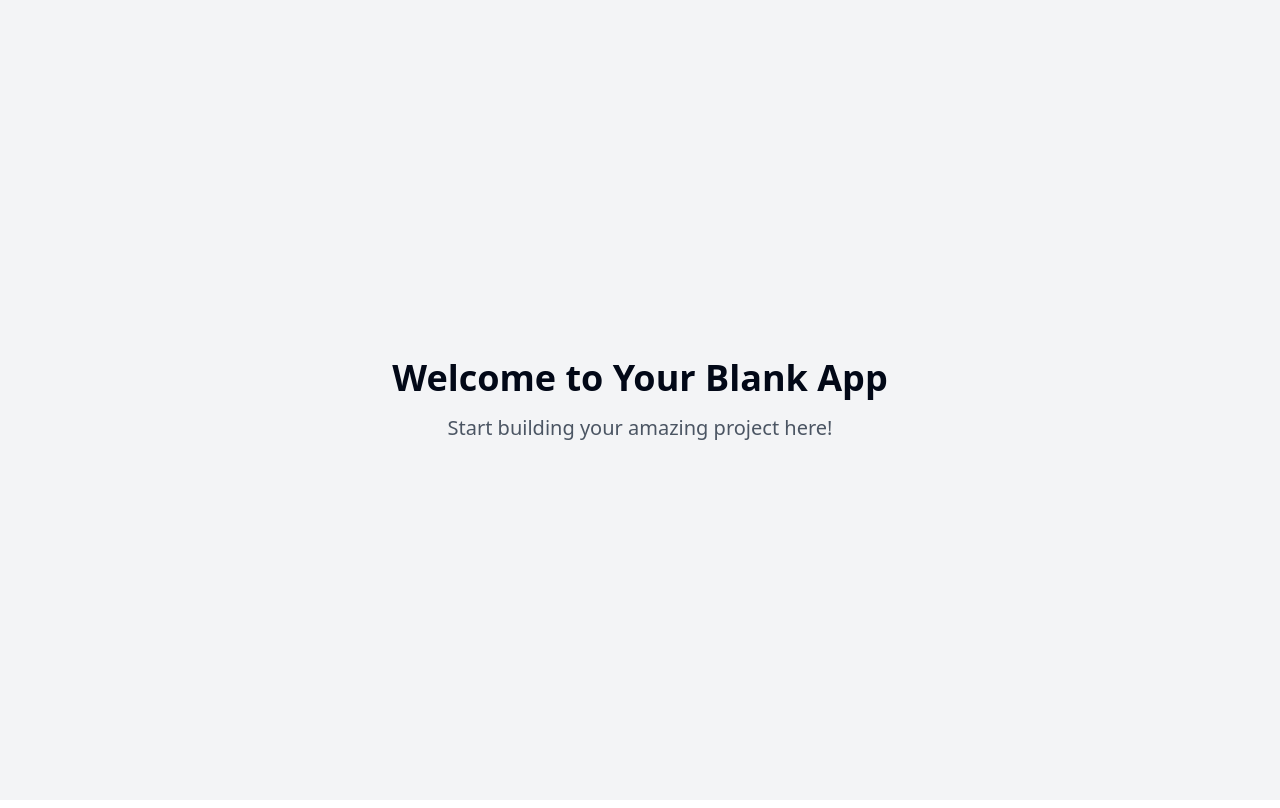
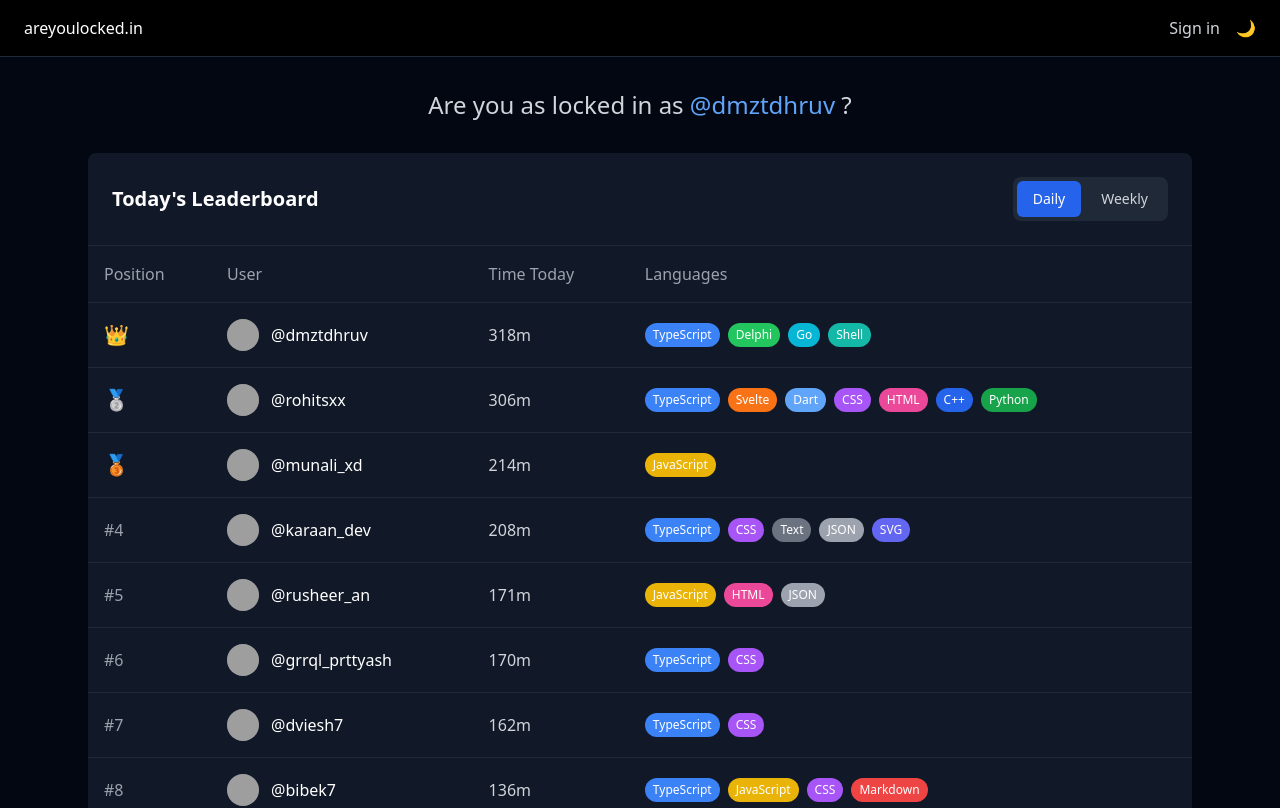
Before and after one commit to pavanscales/areyoubuildingcalcom, a React (Vite) app: page / in a window 1280 px wide. Shown: the top 808 px of the page. Built offline with nearby package versions, Linux system fonts and the light colour scheme; grey boxes are pictures that could not be loaded.

Commit message:
Refactor: Implement UI changes

```diff
--- /dev/null
+++ b/src/components/Header.tsx
@@ -0,0 +1,24 @@
+
+import React from 'react';
+
+const Header = () => {
+  return (
+    <header className="bg-black border-b border-gray-800 px-6 py-4">
+      <div className="flex items-center justify-between">
+        <div className="text-white font-medium">
+          areyoulocked.in
+        </div>
+        <div className="flex items-center space-x-4">
+          <button className="text-gray-300 hover:text-white transition-colors">
+            Sign in
+          </button>
+          <button className="text-gray-300 hover:text-white transition-colors">
+            🌙
+          </button>
+        </div>
+      </div>
+    </header>
+  );
+};
+
+export default Header;
--- /dev/null
+++ b/src/components/LanguageBadge.tsx
@@ -0,0 +1,37 @@
+
+import React from 'react';
+
+interface LanguageBadgeProps {
+  language: string;
+}
+
+const LanguageBadge: React.FC<LanguageBadgeProps> = ({ language }) => {
+  const getLanguageColor = (lang: string) => {
+    const colors: { [key: string]: string } = {
+      'TypeScript': 'bg-blue-500',
+      'Delphi': 'bg-green-500',
+      'Go': 'bg-cyan-500',
+      'Shell': 'bg-teal-500',
+      'Svelte': 'bg-orange-500',
+      'Dart': 'bg-blue-400',
+      'CSS': 'bg-purple-500',
+      'HTML': 'bg-pink-500',
+      'C++': 'bg-blue-600',
+      'Python': 'bg-green-600',
+      'JavaScript': 'bg-yellow-500',
+      'Text': 'bg-gray-500',
+      'JSON': 'bg-gray-400',
+      'SVG': 'bg-indigo-500',
+      'Markdown': 'bg-red-500'
+    };
+    return colors[lang] || 'bg-gray-500';
+  };
+
+  return (
+    <span className={`${getLanguageColor(language)} text-white text-xs px-2 py-1 rounded-full font-medium`}>
+      {language}
+    </span>
+  );
+};
+
+export default LanguageBadge;
--- /dev/null
+++ b/src/components/Leaderboard.tsx
@@ -0,0 +1,149 @@
+
+import React, { useState } from 'react';
+import UserRow from './UserRow';
+
+const Leaderboard = () => {
+  const [activeTab, setActiveTab] = useState('Daily');
+
+  const leaderboardData = [
+    {
+      position: 1,
+      username: '@dmztdhruv',
+      avatar: 'https://ui-avatars.com/api/?name=dmztdhruv&background=374151&color=fff&size=32',
+      timeToday: '318m',
+      languages: ['TypeScript', 'Delphi', 'Go', 'Shell']
+    },
+    {
+      position: 2,
+      username: '@rohitsxx',
+      avatar: 'https://ui-avatars.com/api/?name=rohitsxx&background=374151&color=fff&size=32',
+      timeToday: '306m',
+      languages: ['TypeScript', 'Svelte', 'Dart', 'CSS', 'HTML', 'C++', 'Python']
+    },
+    {
+      position: 3,
+      username: '@munali_xd',
+      avatar: 'https://ui-avatars.com/api/?name=munali_xd&background=374151&color=fff&size=32',
+      timeToday: '214m',
+      languages: ['JavaScript']
+    },
+    {
+      position: 4,
+      username: '@karaan_dev',
+      avatar: 'https://ui-avatars.com/api/?name=karaan_dev&background=374151&color=fff&size=32',
+      timeToday: '208m',
+      languages: ['TypeScript', 'CSS', 'Text', 'JSON', 'SVG']
+    },
+    {
+      position: 5,
+      username: '@rusheer_an',
+      avatar: 'https://ui-avatars.com/api/?name=rusheer_an&background=374151&color=fff&size=32',
+      timeToday: '171m',
+      languages: ['JavaScript', 'HTML', 'JSON']
+    },
+    {
+      position: 6,
+      username: '@grrql_prttyash',
+      avatar: 'https://ui-avatars.com/api/?name=grrql_prttyash&background=374151&color=fff&size=32',
+      timeToday: '170m',
+      languages: ['TypeScript', 'CSS']
+    },
+    {
+      position: 7,
+      username: '@dviesh7',
+      avatar: 'https://ui-avatars.com/api/?name=dviesh7&background=374151&color=fff&size=32',
+      timeToday: '162m',
+      languages: ['TypeScript', 'CSS']
+    },
+    {
+      position: 8,
+      username: '@bibek7',
+      avatar: 'https://ui-avatars.com/api/?name=bibek7&background=374151&color=fff&size=32',
+      timeToday: '136m',
+      languages: ['TypeScript', 'JavaScript', 'CSS', 'Markdown']
+    },
+    {
+      position: 9,
+      username: '@jsus64',
+      avatar: 'https://ui-avatars.com/api/?name=jsus64&background=374151&color=fff&size=32',
+      timeToday: '134m',
+      languages: ['Svelte', 'TypeScript']
+    }
+  ];
+
+  return (
+    <div className="bg-gray-950 min-h-screen">
+      <div className="max-w-6xl mx-auto px-6 py-8">
+        <div className="text-center mb-8">
+          <h1 className="text-gray-300 text-2xl mb-8">
+            Are you as locked in as <span className="text-blue-400">@dmztdhruv</span> ?
+          </h1>
+        </div>
+
+        <div className="bg-gray-900 rounded-lg overflow-hidden">
+          <div className="flex items-center justify-between p-6 border-b border-gray-800">
+            <h2 className="text-white text-xl font-semibold">Today's Leaderboard</h2>
+            <div className="flex space-x-1 bg-gray-800 rounded-lg p-1">
+              <button
+                onClick={() => setActiveTab('Daily')}
+                className={`px-4 py-2 rounded-md text-sm font-medium transition-colors ${
+                  activeTab === 'Daily'
+                    ? 'bg-blue-600 text-white'
+                    : 'text-gray-300 hover:text-white'
+                }`}
+              >
+                Daily
+              </button>
+              <button
+                onClick={() => setActiveTab('Weekly')}
+                className={`px-4 py-2 rounded-md text-sm font-medium transition-colors ${
+                  activeTab === 'Weekly'
+                    ? 'bg-blue-600 text-white'
+                    : 'text-gray-300 hover:text-white'
+                }`}
+              >
+                Weekly
+              </button>
+            </div>
+          </div>
+
+          <div className="overflow-x-auto">
+            <table className="w-full">
+              <thead>
+                <tr className="border-b border-gray-800">
+                  <th className="text-left py-4 px-4 text-gray-400 font-medium">Position</th>
+                  <th className="text-left py-4 px-4 text-gray-400 font-medium">User</th>
+                  <th className="text-left py-4 px-4 text-gray-400 font-medium">Time Today</th>
+                  <th className="text-left py-4 px-4 text-gray-400 font-medium">Languages</th>
+                </tr>
+              </thead>
+              <tbody>
+                {leaderboardData.map((user) => (
+                  <UserRow
+                    key={user.position}
+                    position={user.position}
+                    username={user.username}
+                    avatar={user.avatar}
+                    timeToday={user.timeToday}
+                    languages={user.languages}
+                  />
+                ))}
+              </tbody>
+            </table>
+          </div>
+        </div>
+
+        <div className="mt-6 text-center">
+          <p className="text-gray-500 text-sm">
+            📂 README.md
+          </p>
+          <p className="text-blue-400 text-sm mt-2">
+            areyoulocked.in © 2025
+          </p>
+        </div>
+      </div>
+    </div>
+  );
+};
+
+export default Leaderboard;
--- /dev/null
+++ b/src/components/UserRow.tsx
@@ -0,0 +1,59 @@
+
+import React from 'react';
+import LanguageBadge from './LanguageBadge';
+
+interface UserRowProps {
+  position: number;
+  username: string;
+  avatar: string;
+  timeToday: string;
+  languages: string[];
+}
+
+const UserRow: React.FC<UserRowProps> = ({ position, username, avatar, timeToday, languages }) => {
+  const getPositionIcon = (pos: number) => {
+    if (pos === 1) return '👑';
+    if (pos === 2) return '🥈';
+    if (pos === 3) return '🥉';
+    return `#${pos}`;
+  };
+
+  return (
+    <tr className="border-b border-gray-800 hover:bg-gray-900/50 transition-colors">
+      <td className="py-4 px-4 text-gray-300 font-medium">
+        <span className="flex items-center">
+          {typeof getPositionIcon(position) === 'string' && getPositionIcon(position).startsWith('#') ? (
+            <span className="text-gray-400">{getPositionIcon(position)}</span>
+          ) : (
+            <span className="text-xl">{getPositionIcon(position)}</span>
+          )}
+        </span>
+      </td>
+      <td className="py-4 px-4">
+        <div className="flex items-center space-x-3">
+          <img
+            src={avatar}
+            alt={username}
+            className="w-8 h-8 rounded-full bg-gray-700"
+            onError={(e) => {
+              e.currentTarget.src = `https://ui-avatars.com/api/?name=${username}&background=374151&color=fff&size=32`;
+            }}
+          />
+          <span className="text-white font-medium">{username}</span>
+        </div>
+      </td>
+      <td className="py-4 px-4 text-gray-300 font-medium">
+        {timeToday}
+      </td>
+      <td className="py-4 px-4">
+        <div className="flex flex-wrap gap-2">
+          {languages.map((lang, index) => (
+            <LanguageBadge key={index} language={lang} />
+          ))}
+        </div>
+      </td>
+    </tr>
+  );
+};
+
+export default UserRow;
--- a/src/pages/Index.tsx
+++ b/src/pages/Index.tsx
@@ -1,12 +1,13 @@
-// Update this page (the content is just a fallback if you fail to update the page)
+
+import React from 'react';
+import Header from '../components/Header';
+import Leaderboard from '../components/Leaderboard';
 
 const Index = () => {
   return (
-    <div className="min-h-screen flex items-center justify-center bg-gray-100">
-      <div className="text-center">
-        <h1 className="text-4xl font-bold mb-4">Welcome to Your Blank App</h1>
-        <p className="text-xl text-gray-600">Start building your amazing project here!</p>
-      </div>
+    <div className="min-h-screen bg-gray-950">
+      <Header />
+      <Leaderboard />
     </div>
   );
 };
```
